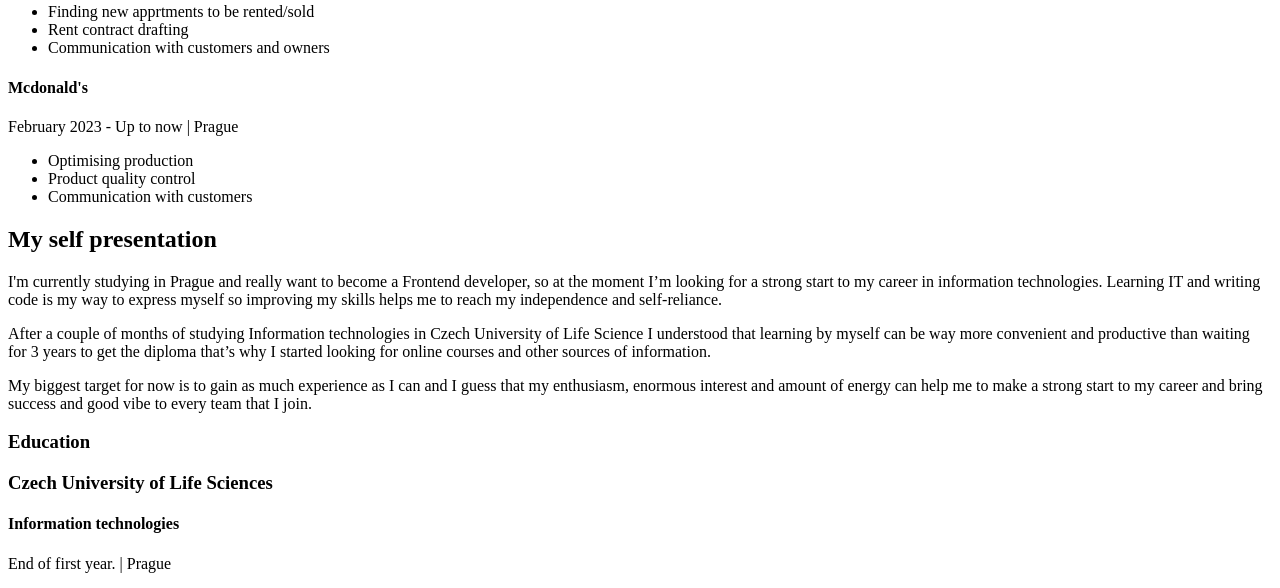
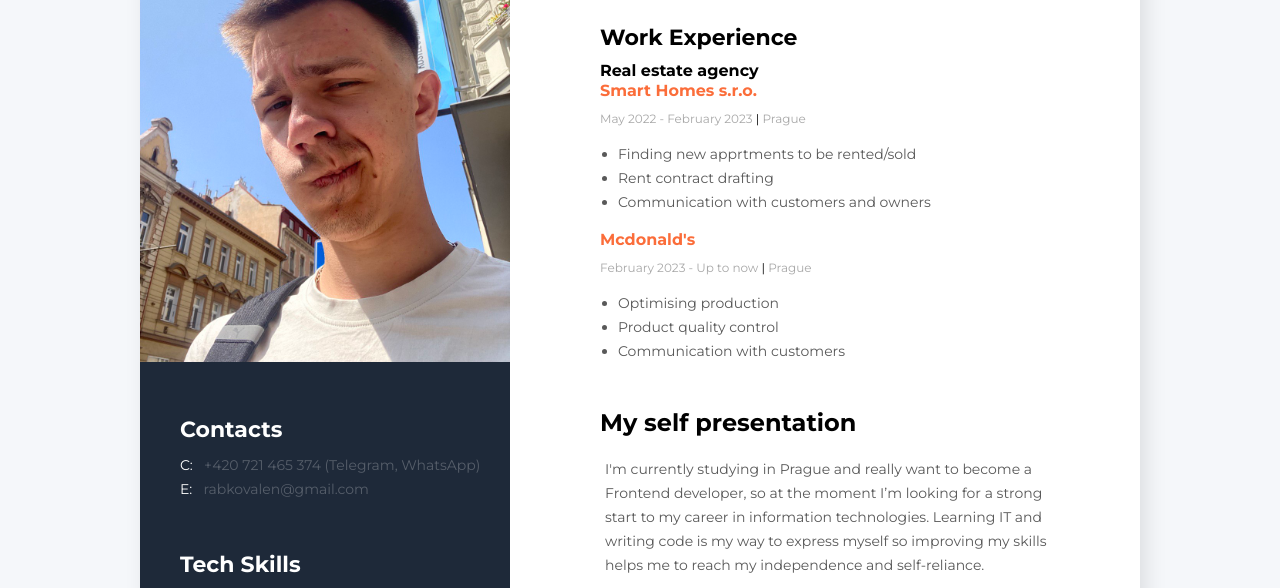
Before and after one commit to riabkovalentyn/My_CV, a plain HTML site: page index.html in a window 1280 px wide. Shown: the part 211-799 px from the top of the page. Drawn offline with Linux system fonts and the light colour scheme.

Commit message:
Add files via upload

```diff
--- a/index.html
+++ b/index.html
@@ -10,7 +10,7 @@
       href="https://fonts.googleapis.com/css2?family=Montserrat:wght@400;700&display=swap"
       rel="stylesheet"
     />
-    <link rel="stylesheet" href="./CSS/styles.css" />
+    <link rel="stylesheet" href="css/style.css" />
   </head>
   <body>
     <div class="main-container">
@@ -88,7 +88,6 @@
         </p>
       </div>
         </div>
-        </div>
         <div class="My-education-section">
           <h3 class="main-content-title">Education</h3>
           <h3 class="my-education-university">
@@ -110,9 +109,6 @@
           <a href="https://github.com/riabkovalentyn"><img class="my-github-img" src="img/github-logo.jpg" alt="#"></a>
         </div>
         </div>
-
-    </div>
-
       <aside class="sidebar-section">
         <img class="sidebar-photo" src="img/my__img.jpg" alt="my photo" />
         <div class="contacts-section">
@@ -193,5 +189,6 @@
           </div>
       </aside>
     </div>
+  </div>
   </body>
 </html>
```
